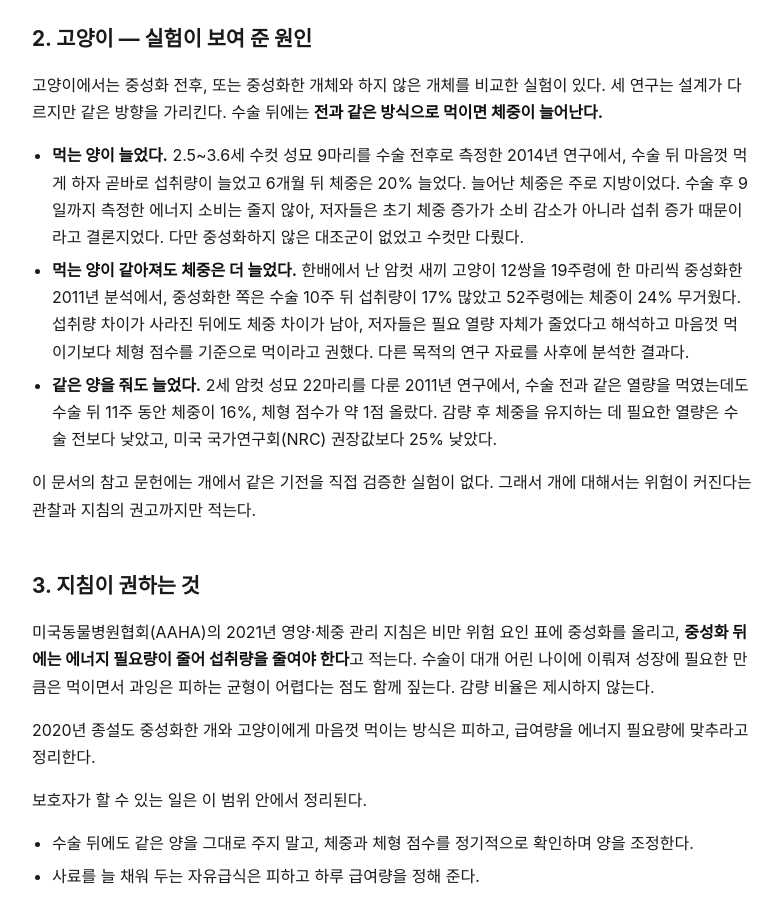
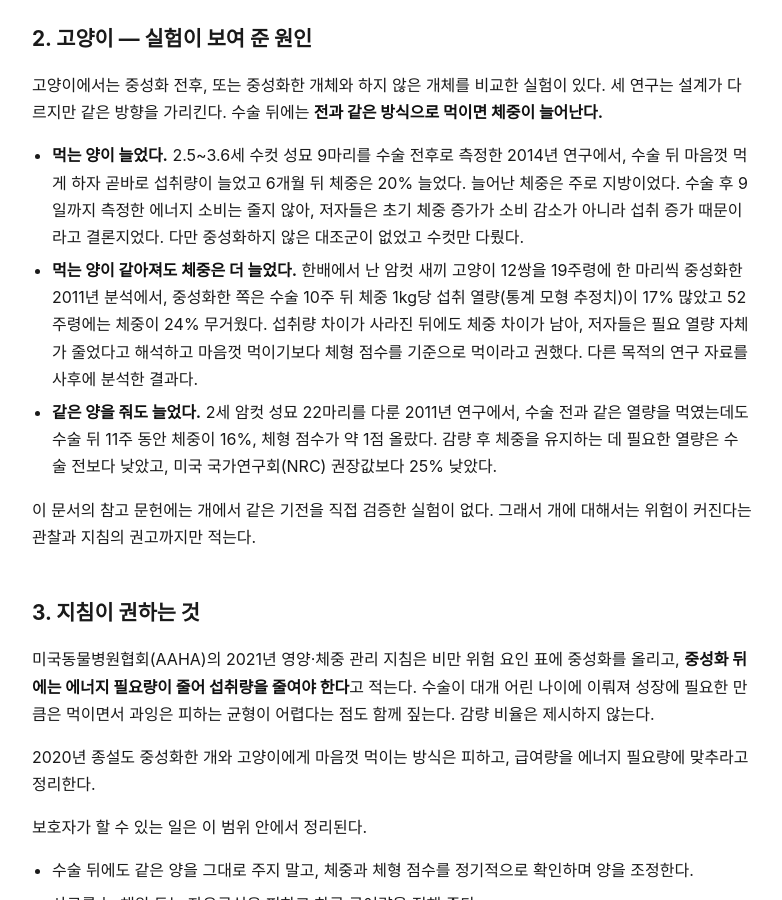
Before and after one commit to polystock/maearion.github.io, a Jekyll site: the page built from _docs/myth-neutering-weight-gain.html, in a window 1280 px wide and 900 px high, scrolled down 1123 px. Shown: the whole window, without its empty margins (248-1030 px from the left). Built offline with Jekyll 4.4.1, drawn with Linux system fonts in a browser that asks for light colours.

```diff
--- a/_docs/myth-neutering-weight-gain.html
+++ b/_docs/myth-neutering-weight-gain.html
@@ -65,7 +65,7 @@ faq:
 <p>고양이에서는 중성화 전후, 또는 중성화한 개체와 하지 않은 개체를 비교한 실험이 있다. 세 연구는 설계가 다르지만 같은 방향을 가리킨다. 수술 뒤에는 <strong>전과 같은 방식으로 먹이면 체중이 늘어난다.</strong></p>
 <ul>
 <li><strong>먹는 양이 늘었다.</strong> 2.5~3.6세 수컷 성묘 9마리를 수술 전후로 측정한 2014년 연구에서, 수술 뒤 마음껏 먹게 하자 곧바로 섭취량이 늘었고 6개월 뒤 체중은 20% 늘었다. 늘어난 체중은 주로 지방이었다. 수술 후 9일까지 측정한 에너지 소비는 줄지 않아, 저자들은 초기 체중 증가가 소비 감소가 아니라 섭취 증가 때문이라고 결론지었다. 다만 중성화하지 않은 대조군이 없었고 수컷만 다뤘다.</li>
-<li><strong>먹는 양이 같아져도 체중은 더 늘었다.</strong> 한배에서 난 암컷 새끼 고양이 12쌍을 19주령에 한 마리씩 중성화한 2011년 분석에서, 중성화한 쪽은 수술 10주 뒤 섭취량이 17% 많았고 52주령에는 체중이 24% 무거웠다. 섭취량 차이가 사라진 뒤에도 체중 차이가 남아, 저자들은 필요 열량 자체가 줄었다고 해석하고 마음껏 먹이기보다 체형 점수를 기준으로 먹이라고 권했다. 다른 목적의 연구 자료를 사후에 분석한 결과다.</li>
+<li><strong>먹는 양이 같아져도 체중은 더 늘었다.</strong> 한배에서 난 암컷 새끼 고양이 12쌍을 19주령에 한 마리씩 중성화한 2011년 분석에서, 중성화한 쪽은 수술 10주 뒤 체중 1kg당 섭취 열량(통계 모형 추정치)이 17% 많았고 52주령에는 체중이 24% 무거웠다. 섭취량 차이가 사라진 뒤에도 체중 차이가 남아, 저자들은 필요 열량 자체가 줄었다고 해석하고 마음껏 먹이기보다 체형 점수를 기준으로 먹이라고 권했다. 다른 목적의 연구 자료를 사후에 분석한 결과다.</li>
 <li><strong>같은 양을 줘도 늘었다.</strong> 2세 암컷 성묘 22마리를 다룬 2011년 연구에서, 수술 전과 같은 열량을 먹였는데도 수술 뒤 11주 동안 체중이 16%, 체형 점수가 약 1점 올랐다. 감량 후 체중을 유지하는 데 필요한 열량은 수술 전보다 낮았고, 미국 국가연구회(NRC) 권장값보다 25% 낮았다.</li>
 </ul>
 <p>이 문서의 참고 문헌에는 개에서 같은 기전을 직접 검증한 실험이 없다. 그래서 개에 대해서는 위험이 커진다는 관찰과 지침의 권고까지만 적는다.</p>
```
Also changed, not shown: _ops/evidence/myth-neutering-weight-gain.md (+2 -1 lines).
